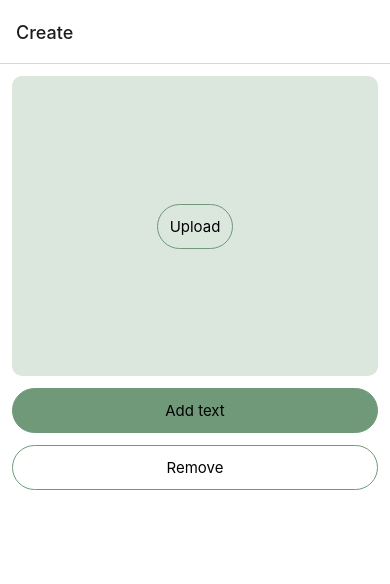
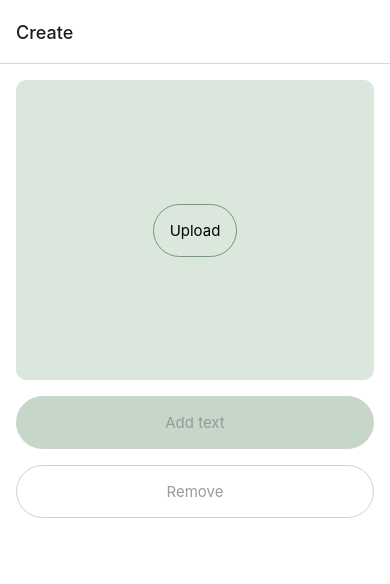
Before and after one commit to yrshva/meme-generator, a React Native app: screen /Create in a window 390 px wide. Shown: the top 584 px of the page. Built offline with nearby package versions, Linux system fonts and the light colour scheme; no server answers.

Commit message:
update text editor

```diff
--- a/src/components/Button.tsx
+++ b/src/components/Button.tsx
@@ -74,6 +74,7 @@ export const Button: React.FC<ButtonProps> = ({
           : variant === "primary"
           ? colors.primary_lighter_x
           : undefined,
+        opacity: disabled ? 0.4 : 1,
         ...style,
       })}
       disabled={disabled}
--- a/src/screens/create/CreateScreen.tsx
+++ b/src/screens/create/CreateScreen.tsx
@@ -1,15 +1,12 @@
-import { useMutation } from "@tanstack/react-query";
-import { Platform, ScrollView, StyleSheet, View } from "react-native";
+import { Platform, ScrollView, StyleSheet, Text, View } from "react-native";
 import { launchImageLibrary } from "react-native-image-picker";
 import { request, PERMISSIONS } from "react-native-permissions";
 import Toast from "react-native-toast-message";
-import React, { Fragment, useState } from "react";
+import React, { useState } from "react";
 
 import spacing from "../../theme/spacing";
-import postImage, { PostImage, PostImageParams } from "../../api/postImage";
 import ImageLoader from "./components/ImageLoader";
-import deletePost, { DeletePostParams } from "../../api/deletePost";
-import { Button, CloseButton } from "../../components/Button";
+import { Button } from "../../components/Button";
 import colors from "../../theme/colors";
 import TextEditor from "./components/TextEditor";
 
@@ -17,6 +14,7 @@ const CreateScreen = () => {
   const [isLoading, setIsLoading] = useState(false);
   const [imageUri, setImageUri] = useState<null | string>(null);
   const [isTextEditorOpen, setIsTextEditorOpen] = useState(false);
+  const [textInput, setTextInput] = useState("");
 
   const handleUpload = () => {
     setIsLoading(true);
@@ -72,12 +70,15 @@ const CreateScreen = () => {
   return (
     <View style={{ flex: 1, backgroundColor: colors.base }}>
       <ScrollView contentContainerStyle={styles.container}>
-        <View>
+        <View style={styles.imageContainer}>
           <ImageLoader
             onUpload={onUploadPress}
             isLoading={isLoading}
             uri={imageUri}
           />
+          {textInput.length ? (
+            <Text style={styles.text}>{textInput}</Text>
+          ) : null}
         </View>
         <Button
           text="Add text"
@@ -85,14 +86,17 @@ const CreateScreen = () => {
             setIsTextEditorOpen(true);
           }}
           style={styles.uploadButton}
+          disabled={!imageUri}
         />
         <Button
           text="Remove"
           onPress={() => {
+            setTextInput("");
             setImageUri(null);
           }}
           style={styles.uploadButton}
           variant="secondary"
+          disabled={!imageUri}
         />
       </ScrollView>
       <TextEditor
@@ -100,6 +104,8 @@ const CreateScreen = () => {
         onClose={() => {
           setIsTextEditorOpen(false);
         }}
+        textInput={textInput}
+        setTextInput={value => setTextInput(value)}
       />
     </View>
   );
@@ -119,4 +125,20 @@ const styles = StyleSheet.create({
     top: spacing.l,
     right: spacing.m,
   },
+  text: {
+    position: "absolute",
+    fontSize: 24,
+    padding: spacing.s,
+    textShadowColor: colors.main,
+    textShadowRadius: 2,
+    textShadowOffset: {
+      width: 2,
+      height: 2,
+    },
+    color: colors.base,
+  },
+  imageContainer: {
+    alignItems: "center",
+    justifyContent: "center",
+  },
 });
--- a/src/screens/create/components/ImageLoader.tsx
+++ b/src/screens/create/components/ImageLoader.tsx
@@ -33,13 +33,19 @@ const styles = StyleSheet.create({
   imageSkeleton: {
     minHeight: 300,
     backgroundColor: colors.primary_light,
+    borderColor: colors.primary_light,
+    borderWidth: 1,
     borderRadius: 10,
     justifyContent: "center",
     alignItems: "center",
+    width: "100%",
   },
   image: {
     flex: 1,
     width: "100%",
     minHeight: 300,
+    borderColor: colors.primary_light,
+    borderRadius: 10,
+    borderWidth: 1,
   },
 });
--- a/src/screens/create/components/TextEditor.tsx
+++ b/src/screens/create/components/TextEditor.tsx
@@ -1,6 +1,8 @@
 import {
-  Animated,
+  Alert,
+  KeyboardAvoidingView,
   Modal,
+  Platform,
   ScrollView,
   StyleSheet,
   Text,
@@ -10,7 +12,7 @@ import {
 } from "react-native";
 import { useSafeAreaInsets } from "react-native-safe-area-context";
 
-import React, { useState } from "react";
+import React, { useEffect, useRef, useState } from "react";
 import colors from "../../../theme/colors";
 import spacing from "../../../theme/spacing";
 import fontSizes from "../../../theme/fontSizes";
@@ -18,43 +20,92 @@ import { Button } from "../../../components/Button";
 
 type Props = {
   visible: boolean;
+  textInput: string;
   onClose: () => void;
+  setTextInput: (value: string) => void;
 };
 
-const TextEditor = ({ visible, onClose }: Props) => {
+const TextEditor = ({ visible, textInput, onClose, setTextInput }: Props) => {
   const [modalContentY, setModalContentY] = useState(0);
   const insets = useSafeAreaInsets();
+  const inputRef = useRef<TextInput>(null);
+
+  useEffect(() => {
+    if (visible) {
+      inputRef.current?.focus();
+    }
+  }, [visible]);
 
   return (
     <Modal
       visible={visible}
       animationType="slide"
       transparent={true}
-      collapsable
       onRequestClose={onClose}>
       <TouchableWithoutFeedback
         onPress={e => {
           if (e.nativeEvent.pageY < modalContentY) {
+            if (textInput.length > 0) {
+              return Alert.alert(
+                "Unsaved changes",
+                "Are you sure you want to discard your changes?",
+                [
+                  {
+                    text: "Yes",
+                    onPress: () => {
+                      onClose();
+                      setTextInput("");
+                    },
+                    style: "destructive",
+                  },
+                  {
+                    text: "Go back",
+                    style: "cancel",
+                  },
+                ],
+              );
+            }
+
             onClose();
+            setTextInput("");
           }
         }}>
-        <View style={styles.modalContainer}>
+        <KeyboardAvoidingView
+          style={styles.modalContainer}
+          behavior={Platform.OS === "ios" ? "padding" : "height"}>
           <View
             style={styles.modalContent}
             onLayout={e => {
               setModalContentY(e.nativeEvent.layout.y);
             }}>
-            <Text style={styles.title}>Text editor</Text>
             <ScrollView
               contentContainerStyle={{
                 padding: spacing.l,
-                paddingBottom: spacing.l + insets.bottom,
-              }}>
-              <TextInput placeholder="Enter text" style={styles.input} />
-              <Button onPress={() => {}} text="Save" variant="secondary" />
+                paddingBottom: insets.bottom ?? spacing.l,
+              }}
+              keyboardShouldPersistTaps="handled">
+              <Text style={styles.title}>Text editor</Text>
+              <TextInput
+                placeholder="Enter text"
+                style={styles.input}
+                value={textInput}
+                ref={inputRef}
+                onChangeText={value => {
+                  setTextInput(value);
+                }}
+                numberOfLines={6}
+                multiline
+              />
+              <Button
+                onPress={onClose}
+                text="Save"
+                variant="secondary"
+                style={styles.saveButton}
+                disabled={textInput.length < 1}
+              />
             </ScrollView>
           </View>
-        </View>
+        </KeyboardAvoidingView>
       </TouchableWithoutFeedback>
     </Modal>
   );
@@ -70,12 +121,20 @@ const styles = StyleSheet.create({
   modalContent: {
     borderTopEndRadius: 10,
     borderTopStartRadius: 10,
-    backgroundColor: colors.base,
+    backgroundColor: colors.primary_light,
   },
   title: {
     fontSize: fontSizes.l,
-    padding: spacing.l,
-    backgroundColor: colors.secondary_light,
   },
-  input: {},
+  input: {
+    padding: spacing.m,
+    fontSize: fontSizes.m,
+    borderWidth: 1,
+    borderColor: colors.primary_lighter_x_x,
+    borderRadius: 10,
+    marginTop: spacing.m,
+  },
+  saveButton: {
+    marginTop: spacing.l,
+  },
 });
--- a/src/theme/spacing.ts
+++ b/src/theme/spacing.ts
@@ -1,11 +1,11 @@
 const spacing = {
-  xs: 2,
-  s: 4,
-  m: 8,
-  l: 12,
-  xl: 16,
-  xxl: 24,
-  xxxl: 32,
+  xs: 4,
+  s: 8,
+  m: 12,
+  l: 16,
+  xl: 24,
+  xxl: 32,
+  xxxl: 48,
 };
 
 export default spacing;
```
Also changed, not shown: 1 other file (tests, documents, lock files or other folders).
